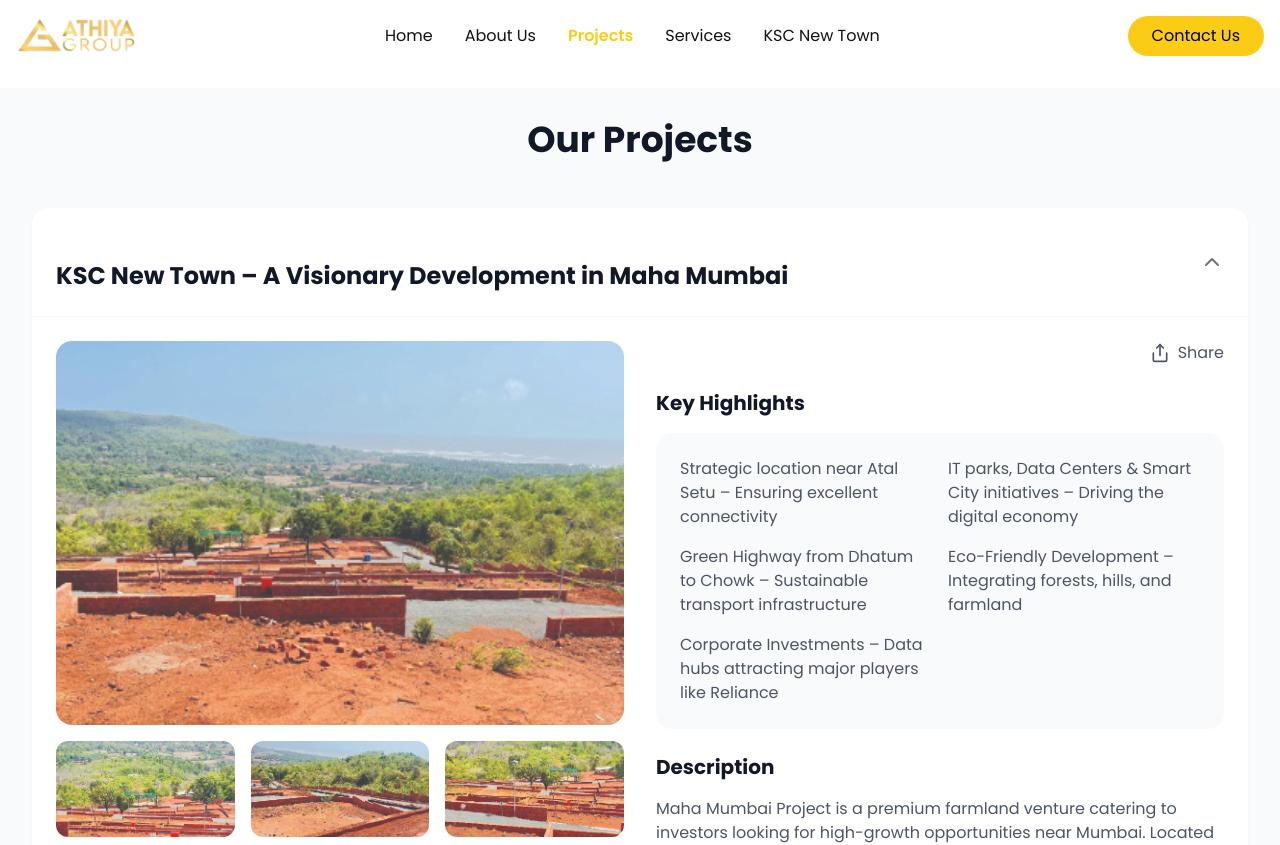
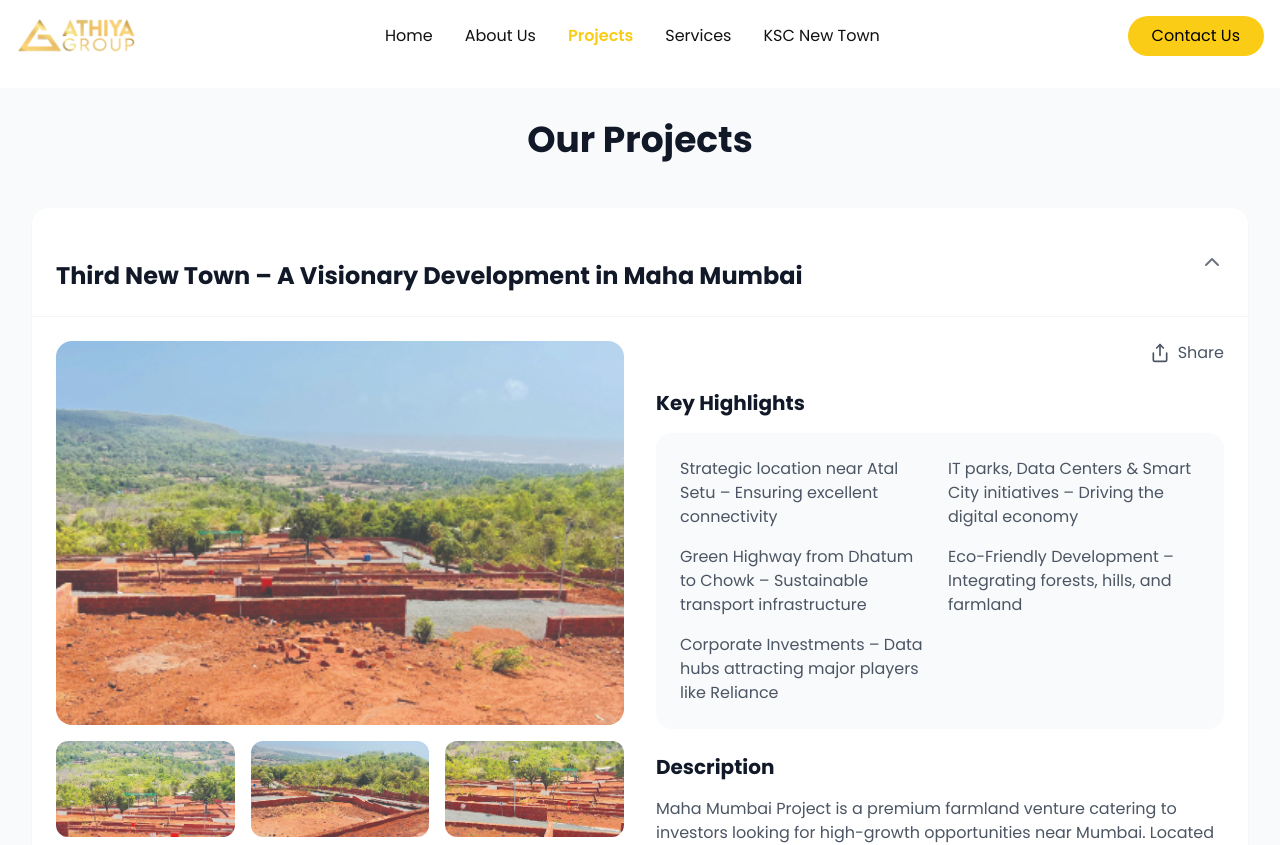
Before and after one commit to nex2link/Athiya-Group, a React (Vite) app: page /project in a window 1280 px wide. Shown: the top 845 px of the page. Built offline with nearby package versions, Linux system fonts and the light colour scheme.

Commit message:
Update ProjectSection.jsx

```diff
--- a/src/components/ProjectSection.jsx
+++ b/src/components/ProjectSection.jsx
@@ -34,7 +34,7 @@
   const projects = [
     {
       id: 1,
-      title: "KSC New Town – A Visionary Development in Maha Mumbai",
+      title: "Third New Town – A Visionary Development in Maha Mumbai",
       type: "Residential Plot",
       rating: "4.5",
       mainImage: dapoliimg1,
```
